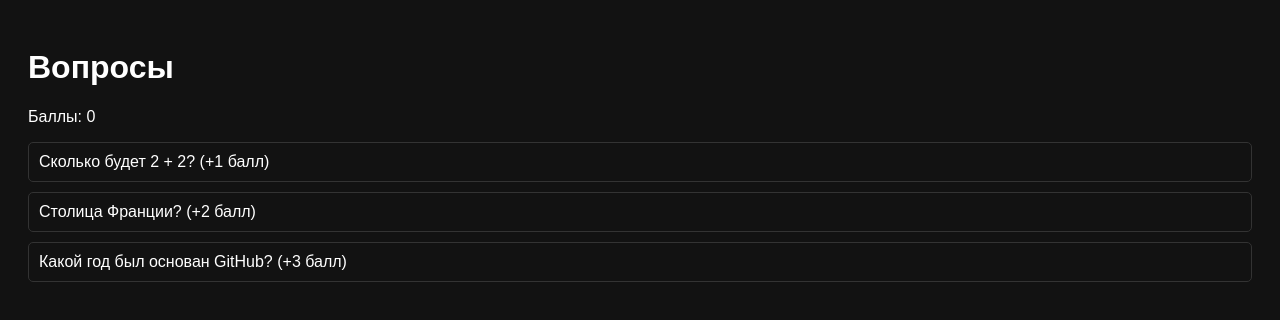
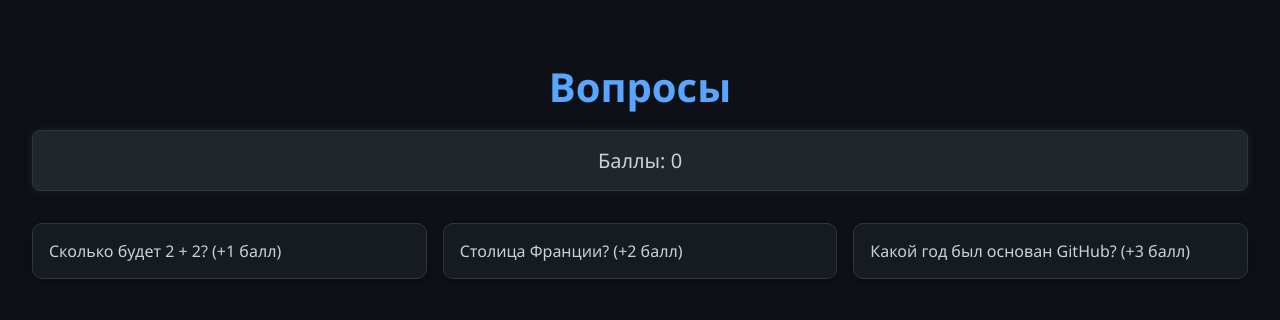
Before and after one commit to MisterPopsi/emm1dr, a plain HTML site: page index.html in a window 1280 px wide. Drawn offline with Linux system fonts and the light colour scheme.

Commit message:
Update style.css

```diff
--- a/style.css
+++ b/style.css
@@ -1,24 +1,57 @@
 body {
-  font-family: sans-serif;
-  padding: 20px;
-  background: #121212;
-  color: white;
+  margin: 0;
+  font-family: 'Segoe UI', Tahoma, Geneva, Verdana, sans-serif;
+  background-color: #0d1117;
+  color: #c9d1d9;
+  padding: 2rem;
+}
+
+h1 {
+  text-align: center;
+  font-size: 2.5rem;
+  margin-bottom: 1rem;
+  color: #58a6ff;
+}
+
+#score {
+  background-color: #21262d;
+  border: 1px solid #30363d;
+  padding: 1rem;
+  text-align: center;
+  font-size: 1.25rem;
+  border-radius: 8px;
+  margin-bottom: 2rem;
+  box-shadow: 0 0 10px rgba(88, 166, 255, 0.1);
 }
 
 ul {
+  display: grid;
+  grid-template-columns: repeat(auto-fit, minmax(280px, 1fr));
+  gap: 1rem;
+  padding: 0;
   list-style: none;
-  padding-left: 0;
 }
 
 li {
-  margin-bottom: 10px;
+  background-color: #161b22;
+  border: 1px solid #30363d;
+  border-radius: 10px;
+  padding: 1rem;
+  transition: all 0.2s ease;
   cursor: pointer;
-  padding: 10px;
-  border: 1px solid #333;
-  border-radius: 5px;
-  transition: background 0.3s;
+  font-size: 1rem;
+  line-height: 1.4;
+  box-shadow: 0 2px 4px rgba(0,0,0,0.3);
 }
 
 li:hover {
-  background: #333;
+  background-color: #1f2937;
+  transform: translateY(-2px);
+  border-color: #58a6ff;
 }
+
+li.used {
+  opacity: 0.5;
+  pointer-events: none;
+  text-decoration: line-through;
+}
```
